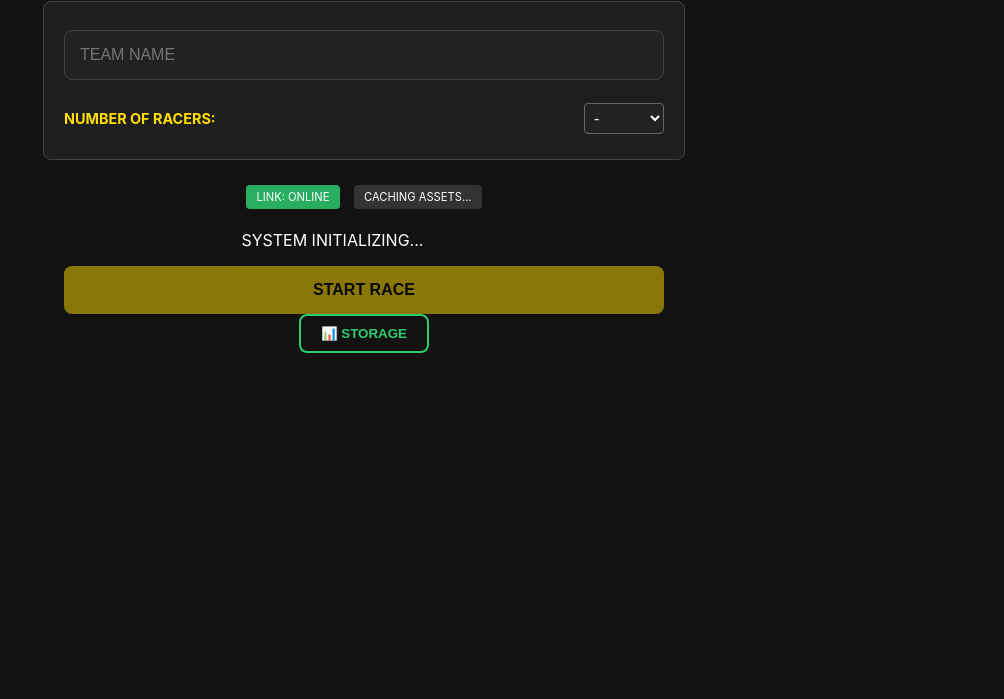
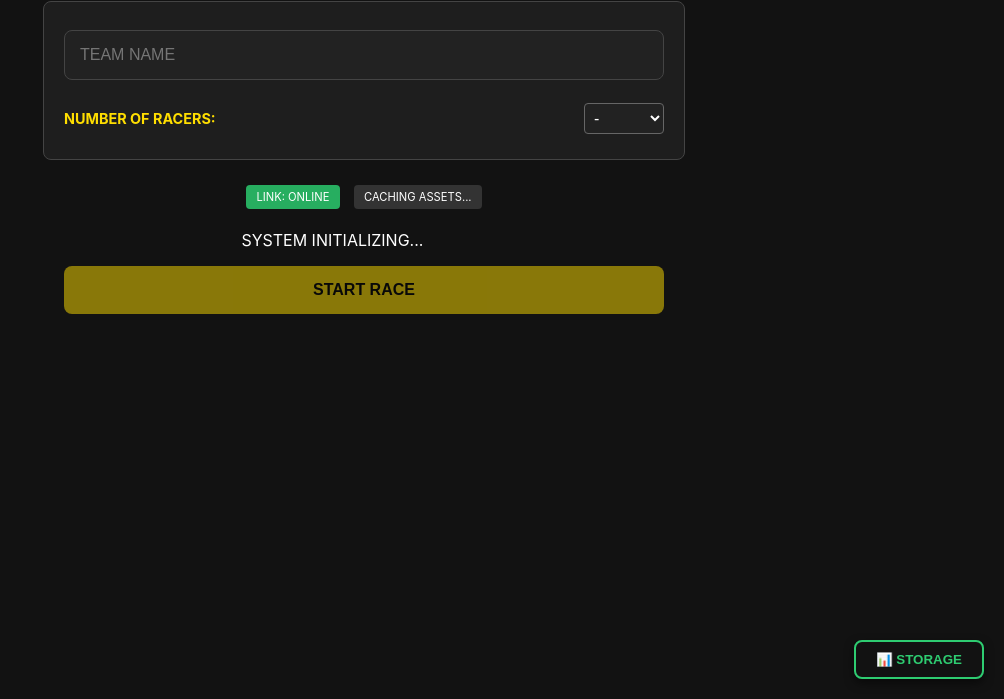
Before and after one commit to adrianmwc/quest2, a plain HTML site: page index.html in a window 1280 px wide. Shown: the part 101-800 px from the top of the page, without its empty margins (276-1280 px from the left). Drawn offline with Linux system fonts and the light colour scheme.

Commit message:
Update style.css

```diff
--- a/style.css
+++ b/style.css
@@ -526,6 +526,11 @@ button.photo-upload-btn.has-photo {
 
 /* Default state (Outline) */
 .admin-btn {
+    position: fixed;
+    bottom: 20px;
+    right: 20px;
+    z-index: 9999; /* Higher than task windows */
+
     background: transparent;
     color: #2ecc71;
     border: 2px solid #2ecc71;
@@ -534,10 +539,13 @@ button.photo-upload-btn.has-photo {
     cursor: pointer;
     transition: all 0.3s ease;
     font-weight: bold;
+
+    cursor: pointer;
+    box-shadow: 0 4px 10px rgba(0,0,0,0.5);
 }
 
 /* Active state (Full Green) */
 .admin-btn.active {
-    background: #cc7a2e;
+    background: #2ecc71;
     color: #1a1a1a; /* Dark text for contrast against green */
 }
```
